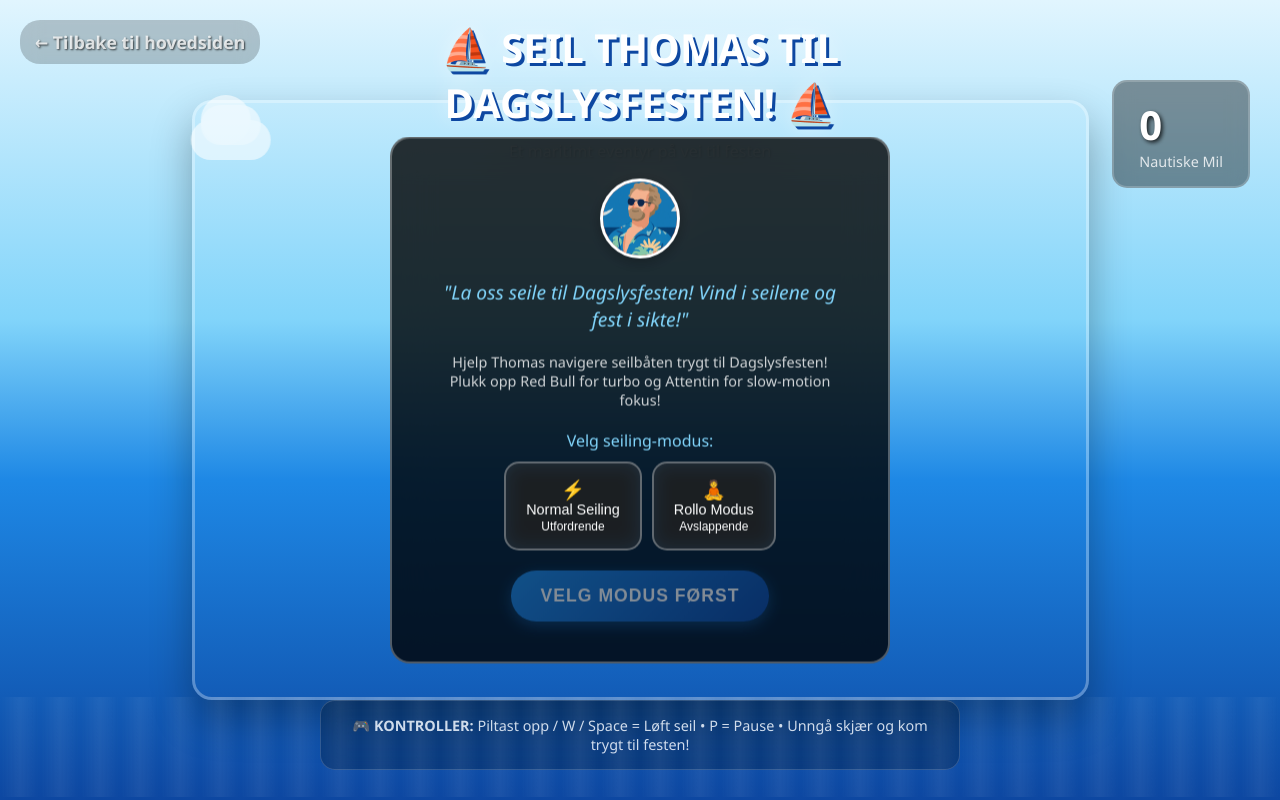
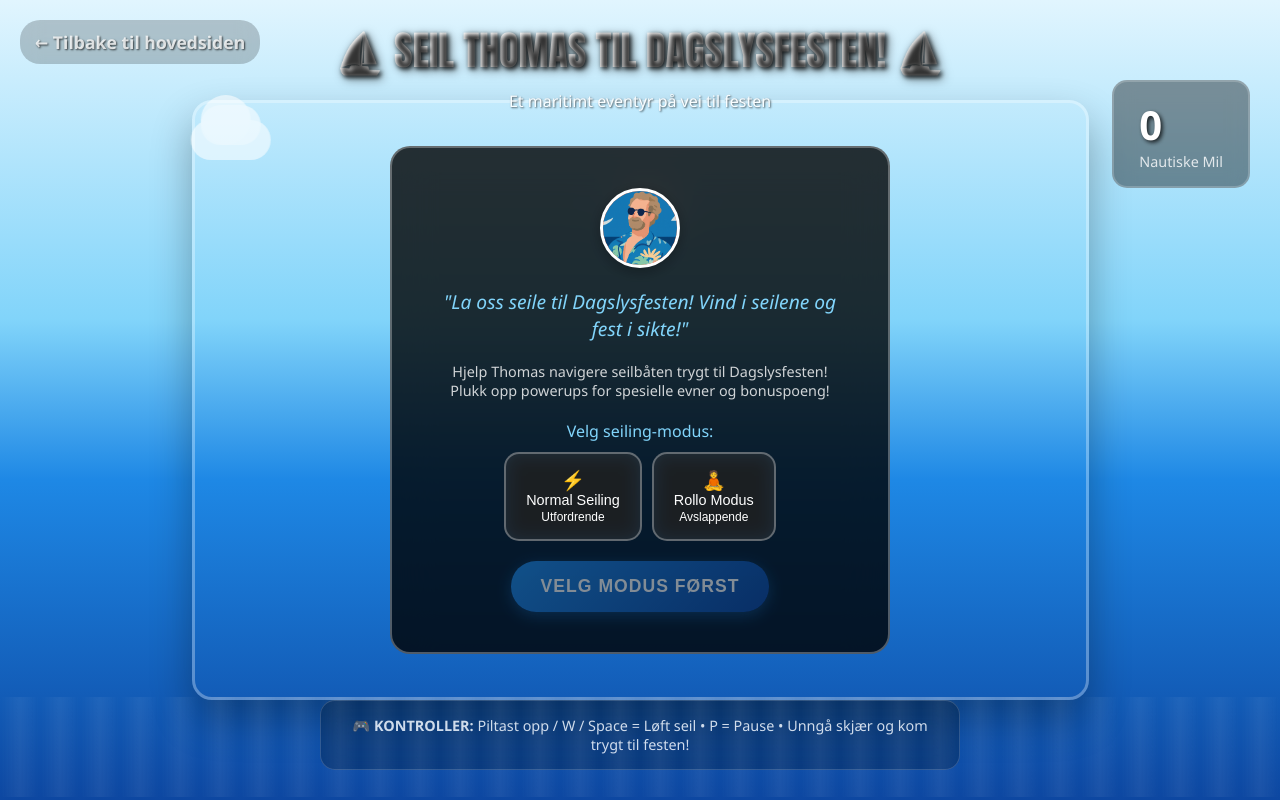
Before and after one commit to vicamre/rollo-tomasi-light, a Flask app: page /seil-thomas-hjem in a window 1280 px wide. Run offline with Flask 3, Linux system fonts and the light colour scheme.

Commit message:
✨ Forbedre spilltittel design og fjern Red Bull referanse
🎨 Font-endringer:
- Spilltittel 'SEIL THOMAS TIL DAGSLYSFESTEN' nå med kulere font (Brooklyn-Bold/NeueMachina)
- Endret fra hvit til svart/gradient farge med drop-shadow effekt
- Mer moderne og visuelt tiltalende design

🚫 Innhold-endringer:
- Fjernet 'Red Bull' fra alle spillbeskrivelser
- Erstatt med generisk 'powerups for spesielle evner og bonuspoeng'
- Oppdatert både normal og reset-tekster i JavaScript

Spilltittelen ser nå mye kulere ut! 🎊

```diff
--- a/templates/seil-hjem.html
+++ b/templates/seil-hjem.html
@@ -52,9 +52,15 @@
     .game-title {
       font-size: 2.5rem;
       font-weight: bold;
-      text-shadow: 3px 3px 0px #0d47a1, 0 0 20px rgba(255,255,255,0.5);
+      font-family: 'Brooklyn-Bold', 'NeueMachina-Ultrabold', 'Impact', Arial Black, sans-serif;
+      text-shadow: 2px 2px 4px rgba(0,0,0,0.8);
       margin-bottom: 10px;
-      color: white;
+      color: #000000;
+      background: linear-gradient(135deg, #ffffff, #f0f0f0);
+      -webkit-background-clip: text;
+      -webkit-text-fill-color: transparent;
+      background-clip: text;
+      filter: drop-shadow(2px 2px 4px rgba(0,0,0,0.5));
     }
 
     .game-subtitle {
@@ -611,7 +617,7 @@
       <div class="thomas-quote" id="introQuote">"La oss seile til Dagslysfesten! Vind i seilene og fest i sikte!"</div>
       <div style="margin-bottom: 20px; font-size: 0.9rem; opacity: 0.8;" id="introDescription">
         Hjelp Thomas navigere seilbåten trygt til Dagslysfesten!<br>
-        Plukk opp Red Bull for turbo og Attentin for slow-motion fokus!
+        Plukk opp powerups for spesielle evner og bonuspoeng!
       </div>
 
       <!-- Mode Selection -->
@@ -821,7 +827,7 @@
       if (mode === 'normal') {
         document.getElementById('normalModeBtn').classList.add('selected');
         document.getElementById('introQuote').textContent = '"La oss seile til Dagslysfesten! Vind i seilene og fest i sikte!"';
-        document.getElementById('introDescription').innerHTML = 'Hjelp Thomas navigere seilbåten trygt til Dagslysfesten!<br>Plukk opp Red Bull for turbo og Attentin for slow-motion fokus!';
+        document.getElementById('introDescription').innerHTML = 'Hjelp Thomas navigere seilbåten trygt til Dagslysfesten!<br>Plukk opp powerups for spesielle evner og bonuspoeng!';
       } else if (mode === 'rollo') {
         document.getElementById('rolloModeBtn').classList.add('selected');
         document.getElementById('introQuote').textContent = '"Ro ned, Thomas... la oss bare nyte turen til festen. Ingen stress, bare havet og gleden."';
@@ -953,7 +959,7 @@
 
       // Reset intro text
       document.getElementById('introQuote').textContent = '"La oss seile til Dagslysfesten! Vind i seilene og fest i sikte!"';
-      document.getElementById('introDescription').innerHTML = 'Hjelp Thomas navigere seilbåten trygt til Dagslysfesten!<br>Plukk opp Red Bull for turbo og Attentin for slow-motion fokus!';
+      document.getElementById('introDescription').innerHTML = 'Hjelp Thomas navigere seilbåten trygt til Dagslysfesten!<br>Plukk opp powerups for spesielle evner og bonuspoeng!';
 
       game.mode = 'normal';
       resetGame();
```
